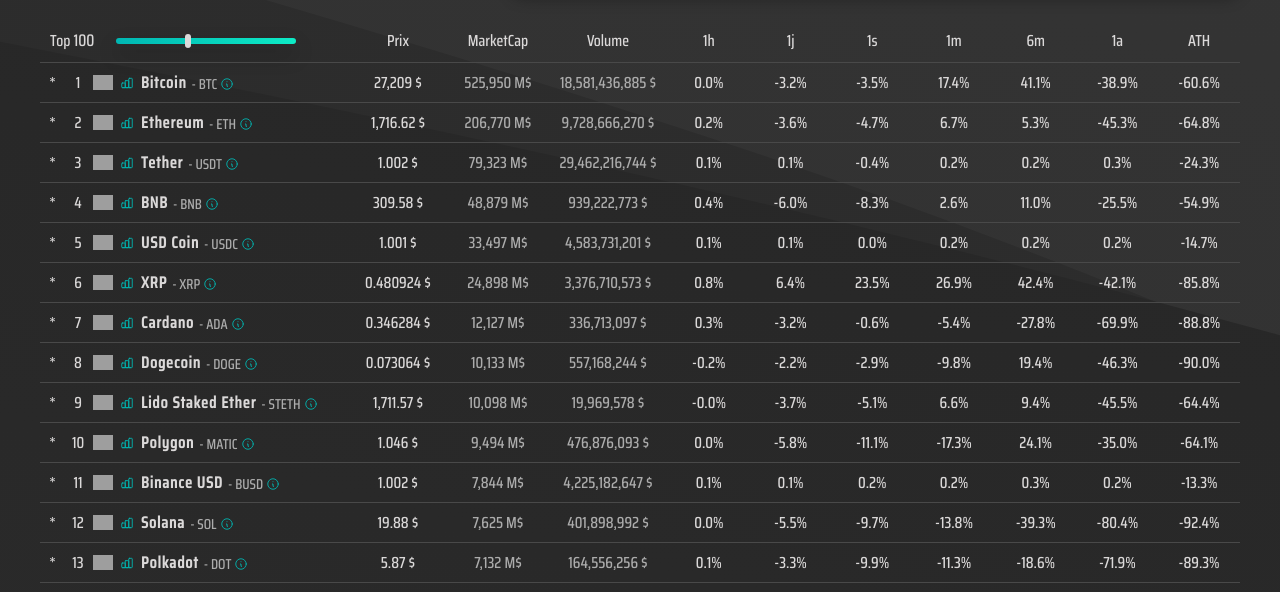
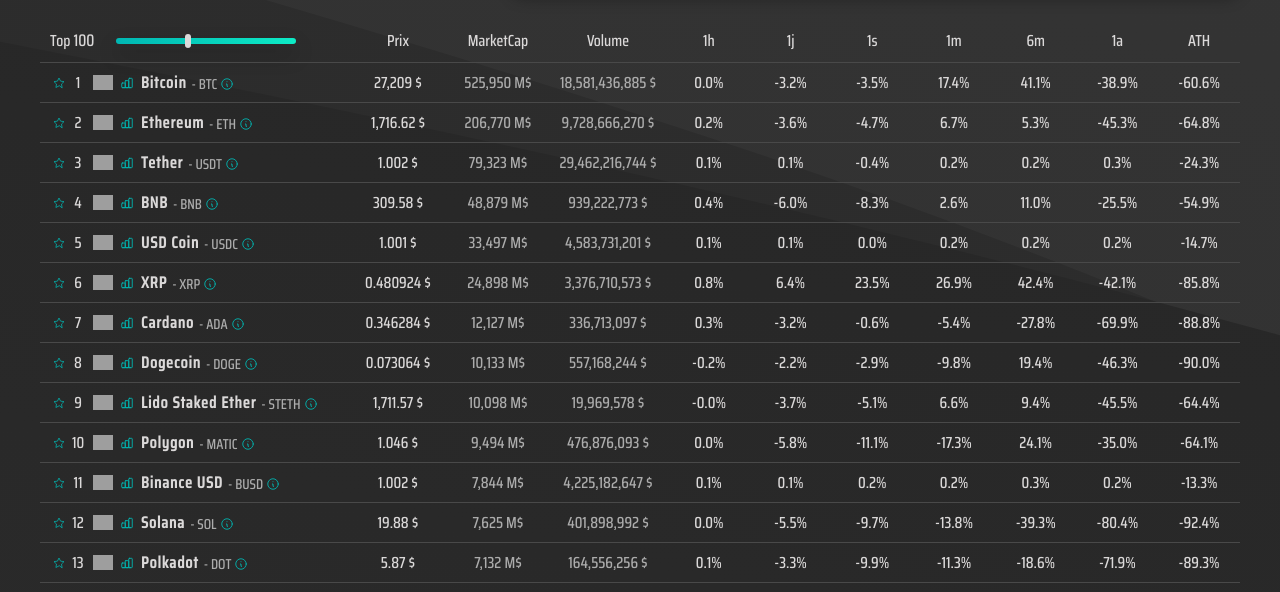
Before and after one commit to BernCell/crypto-watch, a React (Create React App) app: page / in a window 1280 px wide. Shown: the part 208-800 px from the top of the page. Built offline with nearby package versions, Linux system fonts and the light colour scheme; no server answers; grey boxes are pictures that could not be loaded; a web font is replaced by a local one.

Commit message:
ajout favoris localStorage

```diff
--- a/src/App.js
+++ b/src/App.js
@@ -7,6 +7,7 @@
 import { dbData } from "./db"
 import TableLine from './components/TableLine';
 import ToTop from './components/ToTop';
+import StarIcon from './components/StarIcon';
 
 const App = () => {
   const [coinsData, setCoinsData] = useState([])
@@ -49,6 +50,7 @@
       <ToTop />
 
 
+
     </div>
   );
 };
--- /dev/null
+++ b/src/components/StarIcon.js
@@ -0,0 +1,47 @@
+import React, { useEffect, useState } from 'react';
+
+const StarIcon = ({ coinId }) => {
+
+
+    const [isLiked, setIsLiked] = useState(false)
+
+    useEffect(() => {
+
+        if (window.localStorage.coinList) {
+            let favList = window.localStorage.coinList.split(",")
+            if (favList.includes(coinId)) {
+                setIsLiked(true)
+            }
+        }
+    })
+
+    const idChecker = (id) => {
+        let favList = null
+        if (window.localStorage.coinList) {
+            favList = window.localStorage.coinList.split(",")
+        }
+
+        if (favList) {
+            if (favList.includes(id)) {
+                window.localStorage.coinList = favList.filter((coin) => coin !== id)
+                setIsLiked(false)
+            } else {
+                window.localStorage.coinList = [...favList, coinId]
+                setIsLiked(true)
+            }
+
+
+        } else {
+            window.localStorage.coinList = coinId
+            setIsLiked(true)
+        }
+    }
+
+    return (
+        <img
+            onClick={() => idChecker(coinId)}
+            src={isLiked ? "./assets/star-full.svg" : "./assets/star-empty.svg"} alt="icon-star" />
+    );
+};
+
+export default StarIcon;
--- a/src/components/TableLine.js
+++ b/src/components/TableLine.js
@@ -1,5 +1,6 @@
 import React from "react";
 import PercentChange from "./PercentChange";
+import StarIcon from "./StarIcon";
 
 const TableLine = ({ coin, index }) => {
     console.log("coin :", coin);
@@ -24,7 +25,7 @@
     return (
         <div className="table-line">
             <div className="infos-container">
-                <span>*</span>
+                <StarIcon coinId={coin.id} />
                 <p>{index + 1} </p>
                 <div className="img">
                     <img src={coin.image} height="20" alt="logo" />
```
